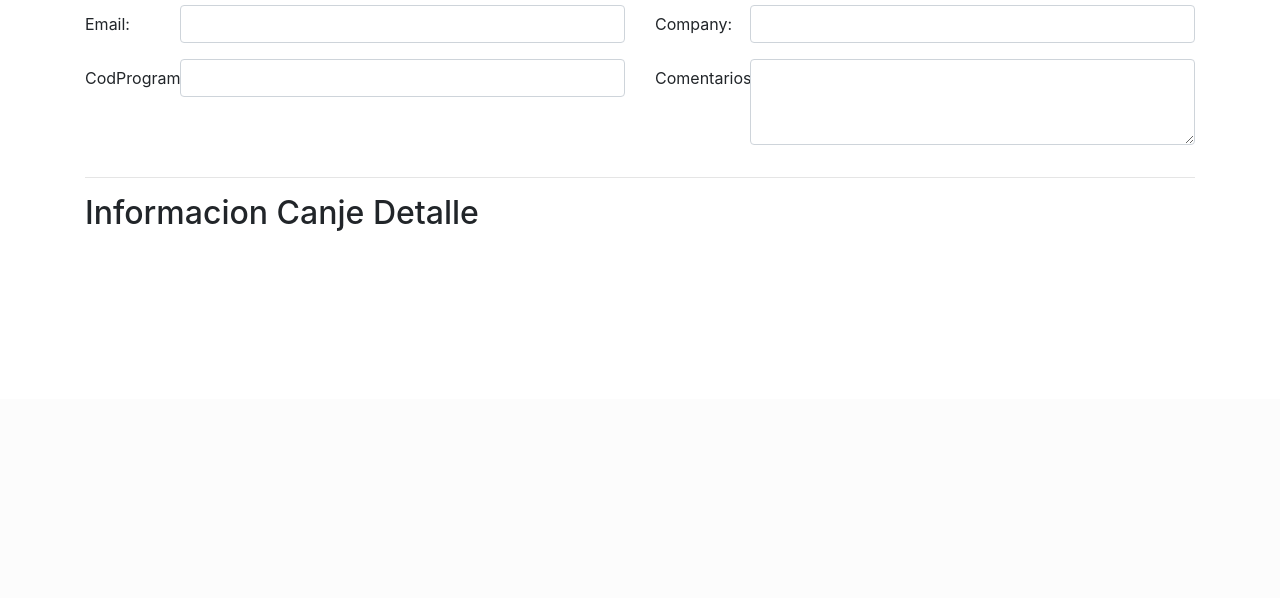
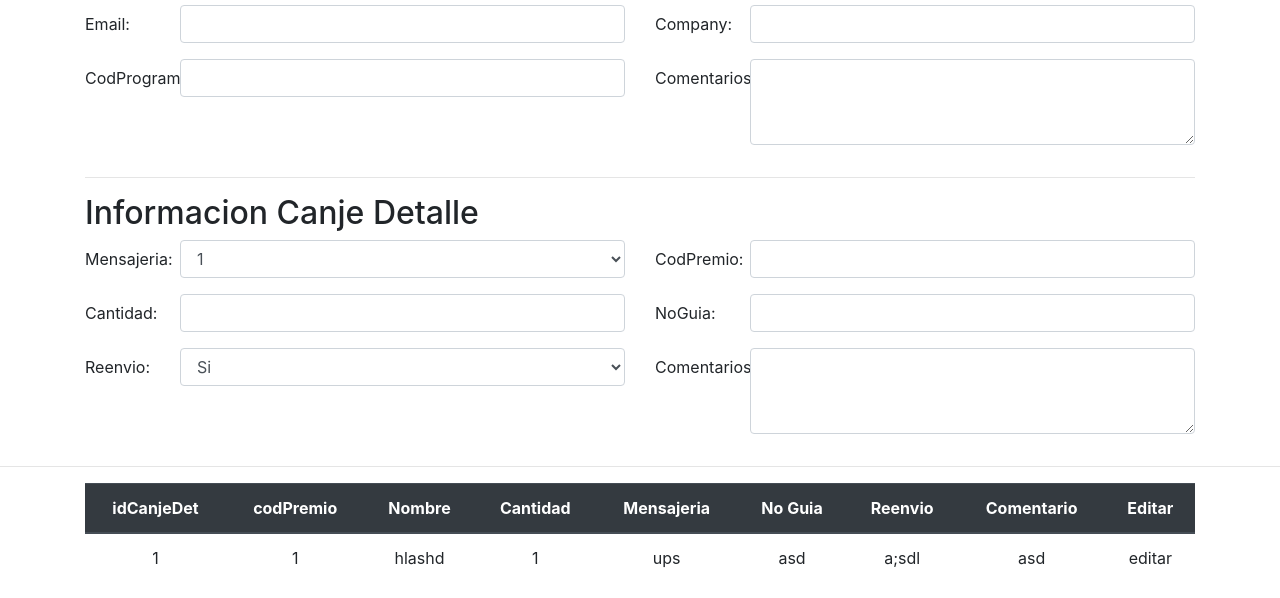
Before and after one commit to ArmandoRamirezOpisa/sio, a CodeIgniter app: page /database/index.php/welcome/detalleCanje in a window 1280 px wide. Shown: the part 401-999 px from the top of the page. Before the commit the page ends 632 px from the top, so only its background shows below. Run offline with CodeIgniter, Linux system fonts and the light colour scheme; data that the repository does not hold is empty; some libraries are stand-ins or nearby versions.

Commit message:
Vista Editar Canje ya esta

```diff
--- a/application/views/busquedaCanje/detalleCanje.php
+++ b/application/views/busquedaCanje/detalleCanje.php
@@ -140,6 +140,98 @@
 	<div class="container">
 		<hr>
 		<h2>Informacion Canje Detalle</h2>
+		<div class="row">
+			<div class="col">
+				<div class="form-group row">
+    				<label for="mensajeria" class="col-sm-2 col-form-label">Mensajeria: </label>
+    				<div class="col-sm-10">
+						<select class="form-control" id="mensajeria">
+							<option>1</option>
+							<option>2</option>
+							<option>3</option>
+							<option>4</option>
+							<option>5</option>
+    					</select>
+    				</div>
+  				</div>
+			</div>
+    		<div class="col">
+				<div class="form-group row">
+    				<label for="codPremio" class="col-sm-2 col-form-label">CodPremio: </label>
+    				<div class="col-sm-10">
+						<input type="text" class="form-control" id="codPremio">
+    				</div>
+  				</div>
+			</div>
+			<div class="w-100"></div>
+			<div class="col">
+				<div class="form-group row">
+    				<label for="cantidad" class="col-sm-2 col-form-label">Cantidad: </label>
+    				<div class="col-sm-10">
+						<input type="text" class="form-control" id="cantidad">
+    				</div>
+  				</div>
+			</div>
+			<div class="col">
+				<div class="form-group row">
+    				<label for="numGuia" class="col-sm-2 col-form-label">NoGuia: </label>
+    				<div class="col-sm-10">
+						<input type="text" class="form-control" id="noGuia">
+    				</div>
+  				</div>
+			</div>
+			<div class="w-100"></div>
+			<div class="col">
+				<div class="form-group row">
+    				<label for="Reenvio" class="col-sm-2 col-form-label">Reenvio: </label>
+    				<div class="col-sm-10">
+						<select class="form-control" id="reenvio">
+							<option>Si</option>
+							<option>No</option>
+    					</select>
+    				</div>
+  				</div>
+			</div>
+			<div class="col">
+				<div class="form-group row">
+    				<label for="comentarioReenvio" class="col-sm-2 col-form-label">ComentariosReenvio: </label>
+    				<div class="col-sm-10">
+						<textarea class="form-control" id="comentariosReenvio" rows="3"></textarea>
+    				</div>
+  				</div>
+			</div>
+		</div>
+	</div>
+	<hr>
+	<div class="container">
+		<table class="table">
+            <thead class="thead-dark">
+                <tr>
+                    <th scope="col">idCanjeDet</th>
+                    <th scope="col">codPremio</th>
+                    <th scope="col">Nombre</th>
+                    <th scope="col">Cantidad</th>
+                    <th scope="col">Mensajeria</th>
+                    <th scope="col">No Guia</th>
+                    <th scope="col">Reenvio</th>
+					<th scope="col">Comentario</th>
+					<th scope="col">Editar</th>
+                </tr>
+            </thead>
+            <tbody>
+                <tr>
+                    <td>1</td>
+                    <td>1</td>
+                    <td>hlashd</td>
+					<td>1</td>
+                    <td>ups</td>
+                    <td>asd</td>
+					<td>a;sdl</td>
+                    <td>asd</td>
+					<td>editar</td>
+                </tr>
+            </tbody>
+        </table>
 	</div>
 	<script src="https://cdnjs.cloudflare.com/ajax/libs/jquery/3.4.1/jquery.min.js"></script>
     <script src="https://cdnjs.cloudflare.com/ajax/libs/popper.js/1.14.7/umd/popper.min.js" integrity="sha384-UO2eT0CpHqdSJQ6hJty5KVphtPhzWj9WO1clHTMGa3JDZwrnQq4sF86dIHNDz0W1" crossorigin="anonymous"></script>
```
